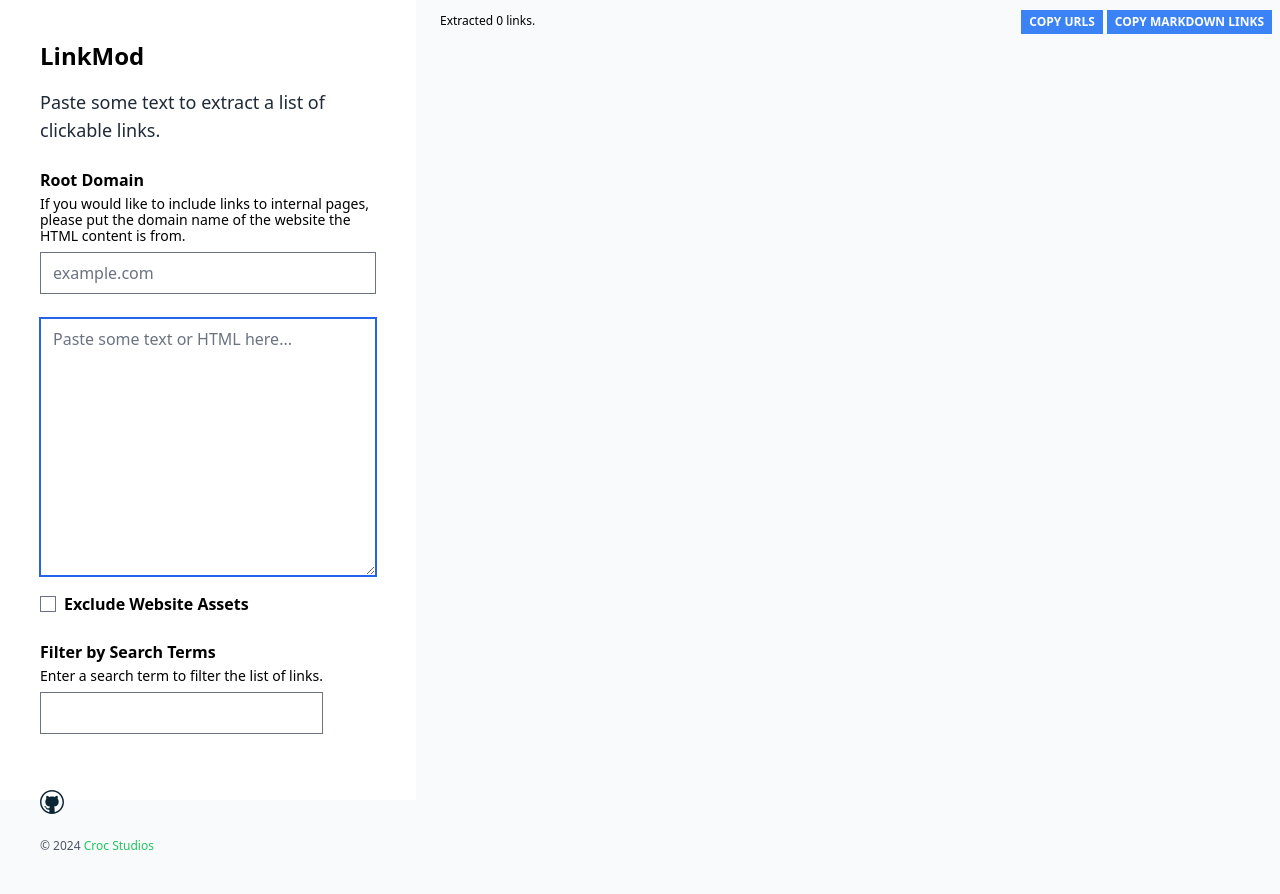
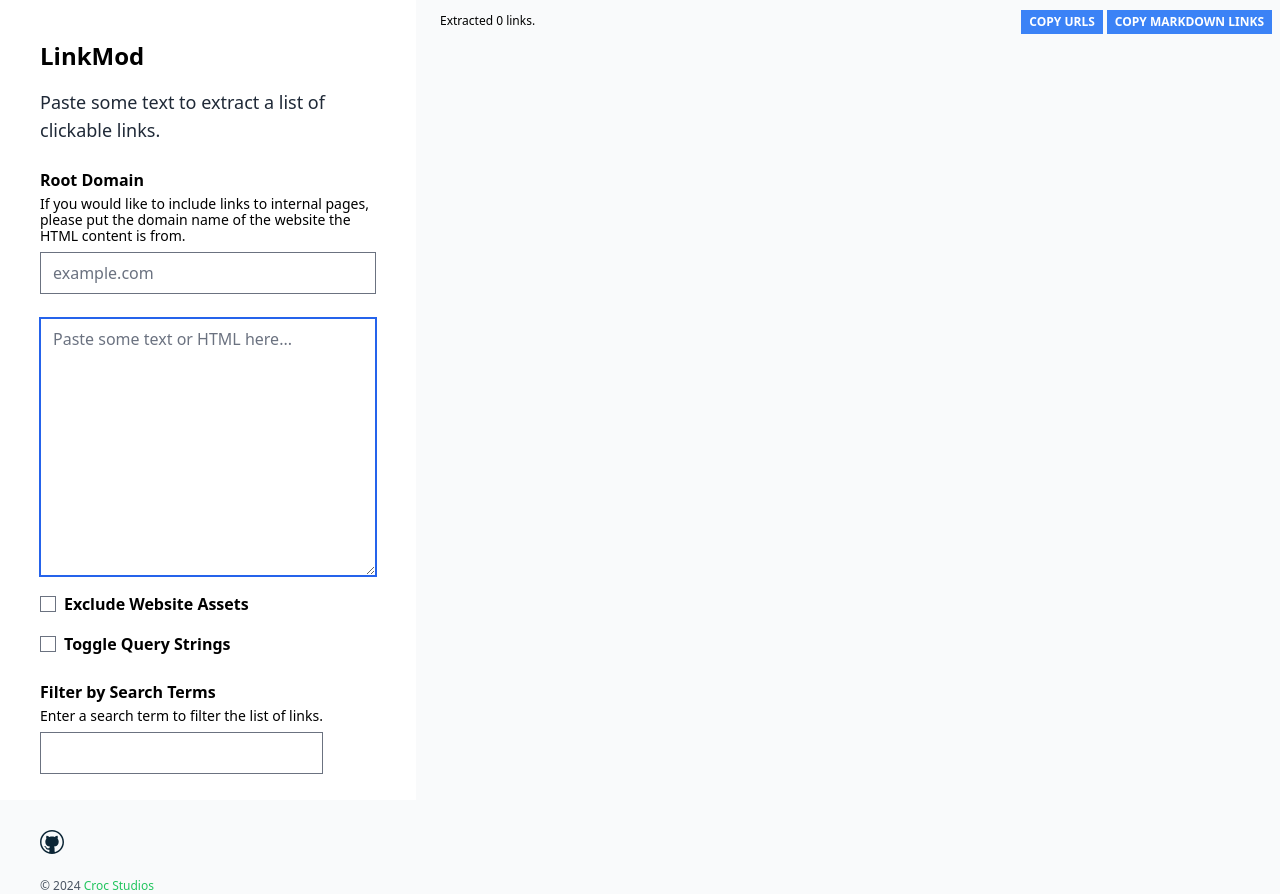
Before and after one commit to crock/linkmod, a React (Vite) app: page / in a window 1280 px wide. Before the commit the page ends 854 px from the top, so only its background shows below. Built offline with nearby package versions, Linux system fonts and the light colour scheme.

Commit message:
minor refactor, added toggle query strings checkbox

```diff
--- a/src/App.tsx
+++ b/src/App.tsx
@@ -7,6 +7,7 @@ function App() {
   const [rootDomain, setRootDomain] = useState("")
   const [search, setSearch] = useState<string>("");
   const [filterAssets, setFilterAssets] = useState(false)
+  const [toggleQueryStrings, setToggleQueryStrings] = useState(false)
   const [links, setLinks] = useState<RegExpMatchArray | string[]>([]);
   const [mdLinks, setMdLinks] = useState<string>("");
   const textAreaRef = useRef<HTMLTextAreaElement | null>(null);
@@ -30,6 +31,10 @@ function App() {
 
   const handleFilterAssetsTick = (event: React.ChangeEvent<HTMLInputElement>) => {
     setFilterAssets(event.target.checked)
+  }
+
+  const handleToggleQueryStringsTick = (event: React.ChangeEvent<HTMLInputElement>) => {
+    setToggleQueryStrings(event.target.checked)
   }
 
   const handleSearch = (event: React.ChangeEvent<HTMLInputElement>) => {
@@ -67,8 +72,12 @@ function App() {
 
       allLinks = allLinks.map((url) => url.replace(/(\/|\\)$/, ""));
 
+      if (toggleQueryStrings) {
+        allLinks = allLinks.map((url) => url.split("?")[0])
+      }
+
       if (filterAssets) {
-        const patt = /\.(svg|png|webp|jpe?g|heic|gif|js|css|webmanifest)$/i
+        const patt = /\.(svg|png|webp|jpe?g|heic|gif|js|css|webmanifest|ico|woff2)$/i
         allLinks = allLinks.filter((link) => !patt.test(link))
       }
 
@@ -86,7 +95,7 @@ function App() {
     }
   };
 
-  useEffect(extractLinks, [pasteboard, rootDomain, filterAssets, search]);
+  useEffect(extractLinks, [pasteboard, rootDomain, filterAssets, toggleQueryStrings, search]);
 
   useEffect(() => {
     textAreaRef.current?.focus();
@@ -94,7 +103,7 @@ function App() {
 
   return (
     <div className="grid grid-cols-12 gap-4 h-screen">
-      <Form className="col-span-12 md:col-span-4 p-10 bg-white h-auto md:h-screen" ref={textAreaRef} pasteEvent={handlePaste} rootDomainChangeHandler={handleRootDomainChange} filterAssetsChangeHandler={handleFilterAssetsTick} searchHandler={handleSearch} />
+      <Form className="col-span-12 md:col-span-4 p-10 bg-white h-auto md:h-screen" ref={textAreaRef} pasteEvent={handlePaste} rootDomainChangeHandler={handleRootDomainChange} filterAssetsChangeHandler={handleFilterAssetsTick} toggleQueryStringsHandler={handleToggleQueryStringsTick} searchHandler={handleSearch} />
       <div className="col-span-12 md:col-span-8 flex flex-col items-center justify-start">
         <div className="w-full flex flex-row flex-nowrap justify-between items-center p-2">
           <p className="text-xs text-black dark:text-white">
--- /dev/null
+++ b/src/components/FilterAssetsCheckbox.tsx
@@ -0,0 +1,28 @@
+
+interface FilterAssetsCheckboxProps {
+    filterAssetsChangeHandler: React.ChangeEventHandler<HTMLInputElement> | undefined;
+}
+
+const FilterAssetsCheckbox = ({ filterAssetsChangeHandler }: FilterAssetsCheckboxProps) => {
+
+    return (
+        <div className="flex flex-col justify-start items-start mt-4">
+          <label className="flex flex-row flex-nowrap justify-start items-center">
+            <input
+              name="filterAssets"
+              id="filterAssets"
+              type="checkbox"
+              className="form-checkbox"
+              tabIndex={3}
+              onChange={filterAssetsChangeHandler}
+              title="Check this box if you would like to exclude links to website images, stylesheets, or javascript files."
+            />
+            <span className="font-semibold text-base pl-2">
+              Exclude Website Assets
+            </span>
+          </label>
+        </div>
+    )
+}
+
+export default FilterAssetsCheckbox;
--- a/src/components/Form.tsx
+++ b/src/components/Form.tsx
@@ -1,5 +1,7 @@
 import classNames from "classnames";
 import Search from "./Search";
+import FilterAssetsCheckbox from "./FilterAssetsCheckbox";
+import ToggleQueryStringsCheckbox from "./ToggleQueryStringsCheckbox";
 
 interface FormProps {
   ref: React.LegacyRef<HTMLTextAreaElement> | undefined;
@@ -8,6 +10,9 @@ interface FormProps {
     | React.ChangeEventHandler<HTMLInputElement>
     | undefined;
   filterAssetsChangeHandler:
+    | React.ChangeEventHandler<HTMLInputElement>
+    | undefined;
+  toggleQueryStringsHandler:
     | React.ChangeEventHandler<HTMLInputElement>
     | undefined;
   searchHandler: React.ChangeEventHandler<HTMLInputElement> | undefined;
@@ -19,6 +24,7 @@ const Form = ({
   pasteEvent,
   rootDomainChangeHandler,
   filterAssetsChangeHandler,
+  toggleQueryStringsHandler,
   searchHandler,
   className = "",
 }: FormProps) => {
@@ -61,22 +67,8 @@ const Form = ({
           autoFocus
           placeholder="Paste some text or HTML here..."
         ></textarea>
-        <div className="flex flex-col justify-start items-start mt-4">
-          <label className="flex flex-row flex-nowrap justify-start items-center">
-            <input
-              name="filterAssets"
-              id="filterAssets"
-              type="checkbox"
-              className="form-checkbox"
-              tabIndex={3}
-              onChange={filterAssetsChangeHandler}
-              title="Check this box if you would like to exclude links to website images, stylesheets, or javascript files."
-            />
-            <span className="font-semibold text-base pl-2">
-              Exclude Website Assets
-            </span>
-          </label>
-        </div>
+        <FilterAssetsCheckbox filterAssetsChangeHandler={filterAssetsChangeHandler} />
+        <ToggleQueryStringsCheckbox toggleQueryStringsCheckboxHandler={toggleQueryStringsHandler} />
         <Search searchHandler={searchHandler} />
       </div>
 
--- /dev/null
+++ b/src/components/ToggleQueryStringsCheckbox.tsx
@@ -0,0 +1,28 @@
+
+interface ToggleQueryStringsCheckboxProps {
+    toggleQueryStringsCheckboxHandler: React.ChangeEventHandler<HTMLInputElement> | undefined;
+}
+
+const ToggleQueryStringsCheckbox = ({ toggleQueryStringsCheckboxHandler }: ToggleQueryStringsCheckboxProps) => {
+
+    return (
+        <div className="flex flex-col justify-start items-start mt-4">
+          <label className="flex flex-row flex-nowrap justify-start items-center">
+            <input
+              name="toggleQueryStrings"
+              id="toggleQueryStrings"
+              type="checkbox"
+              className="form-checkbox"
+              tabIndex={3}
+              onChange={toggleQueryStringsCheckboxHandler}
+              title="Check this box if you would like to toggle the query strings on the links."
+            />
+            <span className="font-semibold text-base pl-2">
+              Toggle Query Strings
+            </span>
+          </label>
+        </div>
+    )
+}
+
+export default ToggleQueryStringsCheckbox;
```
